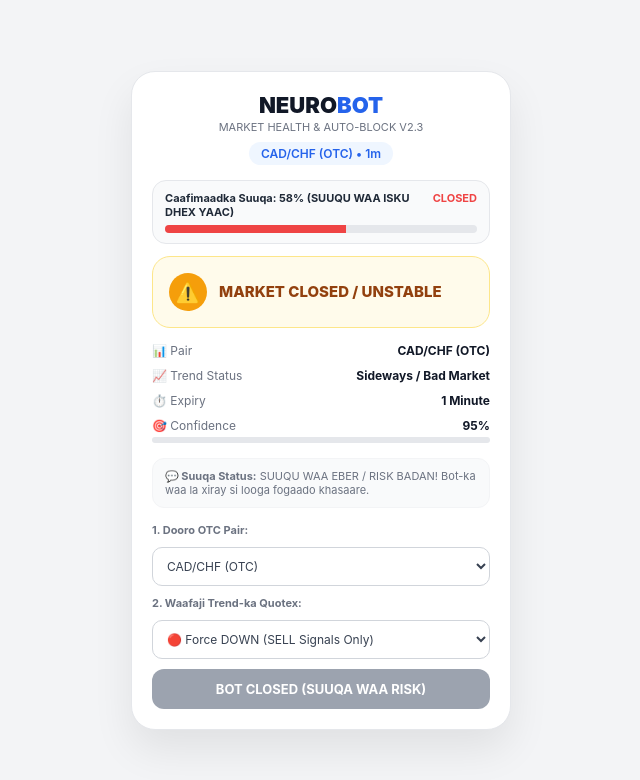
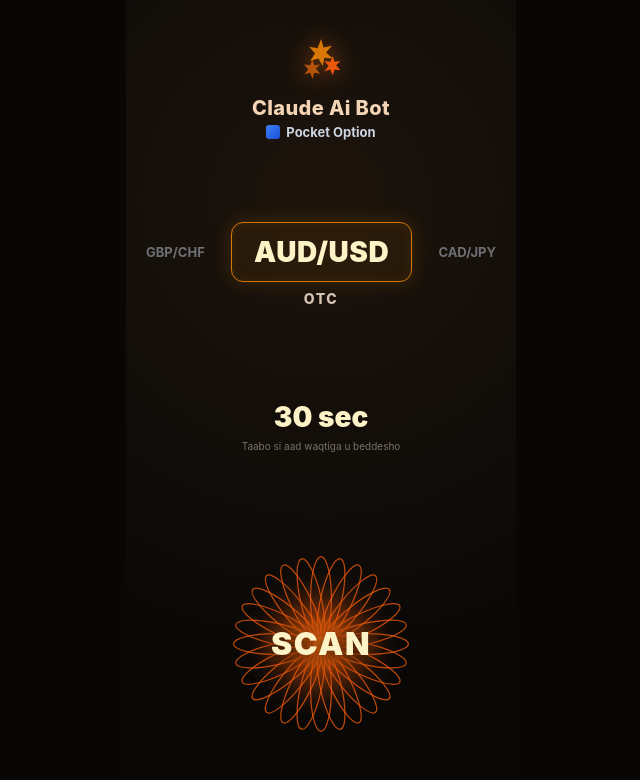
Before and after one commit to manaction636-creator/Jaaja-bot, a plain HTML site: page index.html in a window 1280 px wide. Shown: the whole page, without its empty margins (319-959 px from the left). Drawn offline with Linux system fonts and the light colour scheme.

Commit message:
Update index.html

```diff
--- a/index.html
+++ b/index.html
@@ -3,226 +3,421 @@
 <head>
   <meta charset="UTF-8">
   <meta name="viewport" content="width=device-width, initial-scale=1.0">
-    <title>NEUROBOT - Smart Market Health V2.3</title>
+  <title>Claude Ai Bot - Pocket Option</title>
   <style>
-        * { box-sizing: border-box; font-family: -apple-system, BlinkMacSystemFont, "Segoe UI", Roboto, sans-serif; margin: 0; padding: 0; }
-        body { background-color: #f3f4f6; color: #1f2937; display: flex; justify-content: center; align-items: center; min-height: 100vh; padding: 15px; }
-        .terminal-card { background: #ffffff; border-radius: 24px; box-shadow: 0 20px 40px rgba(0,0,0,0.08); width: 100%; max-width: 380px; padding: 20px; border: 1px solid #e5e7eb; }
-        .header { text-align: center; margin-bottom: 15px; }
-        .header h1 { font-size: 22px; font-weight: 900; color: #111827; }
-        .header h1 span { color: #2563eb; }
-        .header p { font-size: 11px; color: #6b7280; text-transform: uppercase; margin-top: 2px; }
-        .pair-badge { display: inline-block; background: #eff6ff; color: #2563eb; font-size: 12px; font-weight: 600; padding: 4px 12px; border-radius: 12px; margin-top: 8px; }
+    * {
+      box-sizing: border-box;
+      margin: 0;
+      padding: 0;
+      font-family: -apple-system, BlinkMacSystemFont, "Segoe UI", Roboto, Helvetica, Arial, sans-serif;
+      -webkit-tap-highlight-color: transparent;
+      user-select: none;
+    }
 
-        /* Market Health Section */
-        .health-card {
-            background: #f9fafb;
-            border: 1px solid #e5e7eb;
-            border-radius: 14px;
-            padding: 10px 12px;
-            margin-bottom: 12px;
-        }
-        .health-status {
+    body {
+      background-color: #080706;
+      color: #f5e6d3;
       display: flex;
-            justify-content: space-between;
-            font-size: 11px;
-            font-weight: bold;
-            margin-bottom: 6px;
-        }
-        .health-bar-bg {
-            height: 8px;
-            background: #e5e7eb;
-            border-radius: 10px;
+      justify-content: center;
+      align-items: center;
+      min-height: 100vh;
       overflow: hidden;
     }
-        .health-fill {
-            height: 100%;
-            width: 85%;
-            background: #10b981;
-            transition: width 0.4s ease, background-color 0.4s ease;
+
+    .phone-frame {
+      width: 100%;
+      max-width: 390px;
+      min-height: 100vh;
+      max-height: 820px;
+      background: radial-gradient(circle at 50% 25%, #1d140c 0%, #090807 75%);
+      display: flex;
+      flex-direction: column;
+      justify-content: space-between;
+      align-items: center;
+      padding: 28px 16px 36px;
+      position: relative;
     }
 
-        /* Signal Box */
-        .signal-box { border-radius: 18px; padding: 16px; margin-bottom: 15px; display: flex; align-items: center; gap: 12px; transition: all 0.3s ease; }
-        .signal-box.up { background-color: #ecfdf5; border: 1px solid #a7f3d0; color: #065f46; }
-        .signal-box.down { background-color: #fef2f2; border: 1px solid #fecaca; color: #991b1b; }
-        .signal-box.closed { background-color: #fffbebf7; border: 1px solid #fde68a; color: #92400e; }
+    /* Header Brand */
+    .brand-header {
+      display: flex;
+      flex-direction: column;
+      align-items: center;
+      text-align: center;
+      margin-top: 6px;
+    }
 
-        .signal-icon { width: 38px; height: 38px; border-radius: 50%; display: flex; align-items: center; justify-content: center; font-size: 20px; color: #fff; font-weight: bold; }
-        .signal-box.up .signal-icon { background-color: #10b981; }
-        .signal-box.down .signal-icon { background-color: #ef4444; }
-        .signal-box.closed .signal-icon { background-color: #f59e0b; }
+    .ai-emblem {
+      width: 54px;
+      height: 54px;
+      margin-bottom: 8px;
+      filter: drop-shadow(0 0 12px rgba(249, 115, 22, 0.55));
+    }
 
-        .signal-text { font-size: 15px; font-weight: 800; }
+    .brand-title {
+      font-size: 20px;
+      font-weight: 800;
+      color: #f3d5b5;
+      letter-spacing: 0.4px;
+    }
 
-        .details-list { display: flex; flex-direction: column; gap: 10px; margin-bottom: 15px; font-size: 12px; }
-        .detail-item { display: flex; justify-content: space-between; align-items: center; color: #4b5563; }
-        .detail-label { color: #6b7280; }
-        .detail-value { font-weight: 700; color: #111827; }
+    .broker-tag {
+      display: flex;
+      align-items: center;
+      gap: 6px;
+      margin-top: 4px;
+      font-size: 13px;
+      font-weight: 700;
+      color: #cbd5e1;
+    }
 
-        .confidence-bar-bg { height: 6px; background: #e5e7eb; border-radius: 10px; overflow: hidden; margin-top: 4px; }
-        .confidence-fill { height: 100%; width: 0%; border-radius: 10px; transition: width 0.5s ease; }
-        .up .confidence-fill { background-color: #10b981; }
-        .down .confidence-fill { background-color: #ef4444; }
-        .closed .confidence-fill { background-color: #f59e0b; }
+    .broker-icon {
+      width: 14px;
+      height: 14px;
+      background: linear-gradient(135deg, #3b82f6, #1d4ed8);
+      border-radius: 3px;
+      display: inline-block;
+    }
 
-        .reason-box { background: #f9fafb; border-radius: 12px; padding: 10px 12px; font-size: 11px; color: #6b7280; border: 1px solid #f3f4f6; margin-bottom: 15px; }
-        .controls { display: flex; flex-direction: column; gap: 10px; }
-        select { width: 100%; padding: 10px; border-radius: 10px; border: 1px solid #d1d5db; background: #fff; font-size: 12px; outline: none; color: #374151; }
-        .scan-btn { background: #2563eb; color: #fff; border: none; padding: 12px; border-radius: 12px; font-weight: 700; font-size: 13px; cursor: pointer; transition: background 0.2s; }
-        .scan-btn:hover { background: #1d4ed8; }
-        .scan-btn:disabled { background: #9ca3af; cursor: not-allowed; }
+    /* Pair Carousel Selector */
+    .pair-section {
+      width: 100%;
+      display: flex;
+      flex-direction: column;
+      align-items: center;
+      margin: 10px 0;
+    }
+
+    .pair-carousel {
+      width: 100%;
+      display: flex;
+      align-items: center;
+      justify-content: space-between;
+      gap: 8px;
+    }
+
+    .side-pair {
+      font-size: 13px;
+      font-weight: 700;
+      color: #9ca3af;
+      opacity: 0.65;
+      cursor: pointer;
+      padding: 8px 4px;
+      transition: opacity 0.2s, transform 0.2s;
+      white-space: nowrap;
+    }
+
+    .side-pair:active {
+      transform: scale(0.95);
+    }
+
+    .active-pair-box {
+      border: 1.5px solid #d97706;
+      background: rgba(217, 119, 6, 0.08);
+      box-shadow: 0 0 20px rgba(245, 158, 11, 0.18), inset 0 0 12px rgba(245, 158, 11, 0.08);
+      border-radius: 12px;
+      padding: 12px 22px;
+      font-size: 28px;
+      font-weight: 900;
+      color: #fef3c7;
+      letter-spacing: 0.5px;
+      text-align: center;
+      cursor: pointer;
+    }
+
+    .otc-badge {
+      margin-top: 8px;
+      font-size: 14px;
+      font-weight: 800;
+      color: #d6c5b3;
+      letter-spacing: 1.5px;
+    }
+
+    /* Timeframe Display */
+    .timeframe-display {
+      font-size: 28px;
+      font-weight: 900;
+      color: #fef3c7;
+      margin-top: 6px;
+      cursor: pointer;
+      padding: 4px 14px;
+      border-radius: 8px;
+      transition: background 0.2s;
+    }
+
+    .timeframe-display:active {
+      background: rgba(255, 255, 255, 0.08);
+    }
+
+    .tf-hint {
+      font-size: 10px;
+      color: #78716c;
+      margin-top: 2px;
+    }
+
+    /* Interactive Center Stage (Radial Orb + Result) */
+    .center-stage {
+      width: 100%;
+      height: 240px;
+      display: flex;
+      flex-direction: column;
+      justify-content: center;
+      align-items: center;
+      position: relative;
+    }
+
+    /* Radial Sunburst Orb */
+    .orb-wrapper {
+      width: 190px;
+      height: 190px;
+      position: relative;
+      display: flex;
+      justify-content: center;
+      align-items: center;
+      cursor: pointer;
+    }
+
+    .orb-svg {
+      width: 100%;
+      height: 100%;
+      transition: transform 0.3s ease;
+    }
+
+    .orb-wrapper.spinning .orb-svg {
+      animation: spinOrb 2.2s linear infinite;
+    }
+
+    @keyframes spinOrb {
+      0% { transform: rotate(0deg) scale(1); }
+      50% { transform: rotate(180deg) scale(1.06); }
+      100% { transform: rotate(360deg) scale(1); }
+    }
+
+    .scan-label {
+      position: absolute;
+      font-size: 32px;
+      font-weight: 900;
+      color: #fef3c7;
+      letter-spacing: 1.5px;
+      text-shadow: 0 2px 14px rgba(0, 0, 0, 0.9), 0 0 18px rgba(249, 115, 22, 0.8);
+      pointer-events: none;
+    }
+
+    .orb-wrapper.spinning .scan-label {
+      font-size: 16px;
+      letter-spacing: 2px;
+      color: #fdba74;
+    }
+
+    /* Big Signal Result Display */
+    .result-view {
+      display: none;
+      flex-direction: column;
+      align-items: center;
+      width: 100%;
+      animation: fadeInScale 0.3s ease forwards;
+      cursor: pointer;
+    }
+
+    @keyframes fadeInScale {
+      from { opacity: 0; transform: scale(0.88); }
+      to { opacity: 1; transform: scale(1); }
+    }
+
+    .signal-word {
+      font-size: 62px;
+      font-weight: 900;
+      letter-spacing: 2px;
+      line-height: 1;
+      margin-bottom: 14px;
+    }
+
+    .signal-down {
+      color: #f97316;
+      text-shadow: 0 0 28px rgba(249, 115, 22, 0.45);
+    }
+
+    .signal-up {
+      color: #22c55e;
+      text-shadow: 0 0 28px rgba(34, 197, 94, 0.45);
+    }
+
+    .trend-line-svg {
+      width: 240px;
+      height: 55px;
+      overflow: visible;
+    }
+
+    .reset-note {
+      margin-top: 14px;
+      font-size: 11px;
+      color: #a8a29e;
+      letter-spacing: 0.5px;
+    }
   </style>
 </head>
 <body>
 
-<div class="terminal-card">
-    <div class="header">
-        <h1>NEURO<span>BOT</span></h1>
-        <p>Market Health & Auto-Block V2.3</p>
-        <div class="pair-badge" id="pairDisplay">CAD/CHF (OTC) • 1m</div>
-    </div>
-
-    <!-- Market Health Monitor -->
-    <div class="health-card">
-        <div class="health-status">
-            <span>Caafimaadka Suuqa: <strong id="healthScore">85% (FIICAN)</strong></span>
-            <span id="healthBadge" style="color: #10b981;">OPEN</span>
-        </div>
-        <div class="health-bar-bg">
-            <div class="health-fill" id="healthFill"></div>
+<div class="phone-frame">
+  <!-- Top Brand Header -->
+  <div class="brand-header">
+    <svg class="ai-emblem" viewBox="0 0 64 64" fill="none">
+      <path d="M32 6L35 16L45 14L38 22L46 29L36 28L34 38L29 29L19 32L25 23L18 15L28 17L32 6Z" fill="#d97706"/>
+      <path d="M46 26L48 33L55 32L50 37L55 43L48 42L46 49L43 42L36 44L41 38L36 32L43 33L46 26Z" fill="#ea580c"/>
+      <path d="M22 30L24 37L31 36L26 41L31 47L24 46L22 53L19 46L12 48L17 42L12 36L19 37L22 30Z" fill="#b45309"/>
+    </svg>
+    <div class="brand-title">Claude Ai Bot</div>
+    <div class="broker-tag">
+      <span class="broker-icon"></span>
+      <span>Pocket Option</span>
     </div>
   </div>
 
-    <!-- Signal Box -->
-    <div class="signal-box down" id="signalBox">
-        <div class="signal-icon" id="signalIcon">↓</div>
-        <div class="signal-text" id="signalTitle">Your signal is DOWN</div>
+  <!-- Pair Carousel Selector -->
+  <div class="pair-section">
+    <div class="pair-carousel">
+      <div class="side-pair" id="prevPair" onclick="shiftPair(-1)">GBP/CHF</div>
+      <div class="active-pair-box" id="activePair" onclick="shiftPair(1)">AUD/USD</div>
+      <div class="side-pair" id="nextPair" onclick="shiftPair(1)">CAD/JPY</div>
+    </div>
+    <div class="otc-badge">OTC</div>
   </div>
 
-    <!-- Details -->
-    <div class="details-list">
-        <div class="detail-item"><span class="detail-label">📊 Pair</span><span class="detail-value" id="pairVal">CAD/CHF (OTC)</span></div>
-        <div class="detail-item"><span class="detail-label">📈 Trend Status</span><span class="detail-value" id="trendVal">Normal Market</span></div>
-        <div class="detail-item"><span class="detail-label">⏱️ Expiry</span><span class="detail-value">1 Minute</span></div>
-        <div class="detail-item" style="flex-direction: column; align-items: flex-start;">
-            <div style="display:flex; justify-content:space-between; width:100%;">
-                <span class="detail-label">🎯 Confidence</span>
-                <span class="detail-value" id="confidenceVal">95%</span>
+  <!-- Timeframe (Default 30 sec) -->
+  <div style="text-align: center;">
+    <div class="timeframe-display" id="tfDisplay" onclick="cycleTimeframe()">30 sec</div>
+    <div class="tf-hint">Taabo si aad waqtiga u beddesho</div>
   </div>
-            <div class="confidence-bar-bg" style="width:100%;">
-                <div class="confidence-fill" id="confidenceFill" style="width: 95%;"></div>
+
+  <!-- Center Stage: Radial SCAN Orb OR Big UP/DOWN Signal -->
+  <div class="center-stage">
+    <!-- SCAN Radial Orb -->
+    <div class="orb-wrapper" id="orbWrapper" onclick="startScan()">
+      <svg class="orb-svg" id="orbSvg" viewBox="0 0 200 200"></svg>
+      <div class="scan-label" id="scanLabel">SCAN</div>
+    </div>
+
+    <!-- Signal Output View -->
+    <div class="result-view" id="resultView" onclick="resetToScan()">
+      <div class="signal-word signal-down" id="signalWord">DOWN</div>
+      <svg class="trend-line-svg" id="trendLineSvg" viewBox="0 0 240 55">
+        <polyline id="trendPolyline" fill="none" stroke="#f97316" stroke-width="5" stroke-linecap="round" stroke-linejoin="round" points="10,12 120,46 230,18"/>
+      </svg>
+      <div class="reset-note">Taabo si aad mar kale u SCAN garayso</div>
     </div>
   </div>
 </div>
 
-    <!-- Reason Box -->
-    <div class="reason-box">
-        <strong>💬 Suuqa Status:</strong> <span id="reasonText">Suuqu xaalad fiican ayuu ku jiraa, waa la trading-gareyn karaa.</span>
-    </div>
+<script>
+  const pairs = [
+    "AUD/USD",
+    "CAD/JPY",
+    "EUR/USD",
+    "GBP/USD",
+    "USD/JPY",
+    "CHF/JPY",
+    "AUD/CAD",
+    "USD/MXN",
+    "GBP/CHF"
+  ];
+  let currentPairIndex = 0;
 
-    <!-- Controls -->
-    <div class="controls">
-        <label style="font-size: 11px; font-weight: bold; color: #6b7280;">1. Dooro OTC Pair:</label>
-        <select id="assetSelect" onchange="checkMarketHealth()">
-            <option value="CAD/CHF (OTC)">CAD/CHF (OTC)</option>
-            <option value="EUR/USD (OTC)">EUR/USD (OTC)</option>
-            <option value="GBP/USD (OTC)">GBP/USD (OTC)</option>
-            <option value="USD/JPY (OTC)">USD/JPY (OTC)</option>
-        </select>
+  // Waqtigu wuxuu ka bilaabmayaa 30 sec
+  const timeframes = ["30 sec", "15 sec", "1 min", "5 sec", "5 min"];
+  let currentTfIndex = 0;
+  let isScanning = false;
 
-        <label style="font-size: 11px; font-weight: bold; color: #6b7280;">2. Waafaji Trend-ka Quotex:</label>
-        <select id="manualTrendSelect">
-            <option value="DOWN">🔴 Force DOWN (SELL Signals Only)</option>
-            <option value="UP">🟢 Force UP (BUY Signals Only)</option>
-        </select>
+  // Dhismaha Goobada Shucaaca Leh (Radial Spirograph Petals)
+  function buildRadialOrb() {
+    const svg = document.getElementById("orbSvg");
+    const petalCount = 28;
+    let markup = `<defs>
+      <radialGradient id="coreGlow" cx="50%" cy="50%" r="50%">
+        <stop offset="0%" stop-color="#f97316" stop-opacity="0.95"/>
+        <stop offset="45%" stop-color="#ea580c" stop-opacity="0.35"/>
+        <stop offset="100%" stop-color="#090807" stop-opacity="0"/>
+      </radialGradient>
+    </defs>
+    <circle cx="100" cy="100" r="85" fill="url(#coreGlow)"/>`;
 
-        <button class="scan-btn" id="scanBtn" onclick="generateStrictSignal()">ANALYZE & SCAN SIGNAL</button>
-    </div>
-</div>
-
-<script>
-    let isMarketClosed = false;
-
-    function checkMarketHealth() {
-        const score = Math.floor(Math.random() * (98 - 40 + 1)) + 40;
-        const healthFill = document.getElementById("healthFill");
-        const healthScore = document.getElementById("healthScore");
-        const healthBadge = document.getElementById("healthBadge");
-        const btn = document.getElementById("scanBtn");
-        const signalBox = document.getElementById("signalBox");
-
-        healthFill.style.width = score + "%";
-
-        if (score < 60) {
-            // Bad Market / Sideways -> AUTO CLOSE BOT
-            isMarketClosed = true;
-            healthFill.style.backgroundColor = "#ef4444";
-            healthScore.innerText = score + "% (SUUQU WAA ISKU DHEX YAAC)";
-            healthBadge.innerText = "CLOSED";
-            healthBadge.style.color = "#ef4444";
-
-            signalBox.className = "signal-box closed";
-            document.getElementById("signalIcon").innerText = "⚠️";
-            document.getElementById("signalTitle").innerText = "MARKET CLOSED / UNSTABLE";
-            document.getElementById("trendVal").innerText = "Sideways / Bad Market";
-            document.getElementById("reasonText").innerText = "SUUQU WAA EBER / RISK BADAN! Bot-ka waa la xiray si looga fogaado khasaare.";
-
-            btn.disabled = true;
-            btn.innerText = "BOT CLOSED (SUUQA WAA RISK)";
-        } else {
-            // Good Market -> OPEN
-            isMarketClosed = false;
-            healthFill.style.backgroundColor = "#10b981";
-            healthScore.innerText = score + "% (FIICAN)";
-            healthBadge.innerText = "OPEN";
-            healthBadge.style.color = "#10b981";
-
-            btn.disabled = false;
-            btn.innerText = "ANALYZE & SCAN SIGNAL";
+    for (let i = 0; i < petalCount; i++) {
+      const angle = (360 / petalCount) * i;
+      markup += `<ellipse cx="100" cy="52" rx="11" ry="44" fill="none" stroke="#ea580c" stroke-width="1.3" stroke-opacity="0.8" transform="rotate(${angle} 100 100)"/>`;
     }
+    markup += `<circle cx="100" cy="100" r="8" fill="#f97316"/>`;
+    svg.innerHTML = markup;
   }
 
-    function generateStrictSignal() {
-        if (isMarketClosed) return;
+  function renderPairs() {
+    const total = pairs.length;
+    const prevIdx = (currentPairIndex - 1 + total) % total;
+    const nextIdx = (currentPairIndex + 1) % total;
 
-        const btn = document.getElementById("scanBtn");
-        btn.disabled = true;
-        btn.innerText = "ANALYZING MARKET...";
-
-        setTimeout(() => {
-            const asset = document.getElementById("assetSelect").value;
-            const trend = document.getElementById("manualTrendSelect").value;
-            const signalBox = document.getElementById("signalBox");
-
-            document.getElementById("pairDisplay").innerText = asset + " • 1m";
-            document.getElementById("pairVal").innerText = asset;
-
-            const confidence = Math.floor(Math.random() * (98 - 92 + 1)) + 92;
-            document.getElementById("confidenceVal").innerText = confidence + "%";
-            document.getElementById("confidenceFill").style.width = confidence + "%";
-
-            if (trend === "UP") {
-                signalBox.className = "signal-box up";
-                document.getElementById("signalIcon").innerText = "↑";
-                document.getElementById("signalTitle").innerText = "Your signal is UP";
-                document.getElementById("trendVal").innerText = "Strong Uptrend";
-                document.getElementById("reasonText").innerText = "Signal-ku wuxuu si sax ah u raacay Trend-ka Cagaaran.";
-            } else {
-                signalBox.className = "signal-box down";
-                document.getElementById("signalIcon").innerText = "↓";
-                document.getElementById("signalTitle").innerText = "Your signal is DOWN";
-                document.getElementById("trendVal").innerText = "Strong Downtrend";
-                document.getElementById("reasonText").innerText = "Signal-ku wuxuu si sax ah u raacay Trend-ka Casaanka ah.";
+    document.getElementById("prevPair").innerText = pairs[prevIdx];
+    document.getElementById("activePair").innerText = pairs[currentPairIndex];
+    document.getElementById("nextPair").innerText = pairs[nextIdx];
   }
 
-            btn.disabled = false;
-            btn.innerText = "ANALYZE & SCAN SIGNAL";
-        }, 1000);
+  function shiftPair(dir) {
+    if (isScanning) return;
+    const total = pairs.length;
+    currentPairIndex = (currentPairIndex + dir + total) % total;
+    renderPairs();
+    resetToScan();
   }
 
-    // Run Health Scanner when opened
-    checkMarketHealth();
+  function cycleTimeframe() {
+    if (isScanning) return;
+    currentTfIndex = (currentTfIndex + 1) % timeframes.length;
+    document.getElementById("tfDisplay").innerText = timeframes[currentTfIndex];
+  }
+
+  function startScan() {
+    if (isScanning) return;
+    isScanning = true;
+
+    const orb = document.getElementById("orbWrapper");
+    const label = document.getElementById("scanLabel");
+    orb.classList.add("spinning");
+    label.innerText = "SCANNING...";
+
+    // 3 ilbiriqsi ayuu wareegayaa ka hor inta uusan signal-ka soo saarin
+    setTimeout(() => {
+      orb.classList.remove("spinning");
+      orb.style.display = "none";
+
+      const isUp = Math.random() > 0.5;
+      const word = document.getElementById("signalWord");
+      const poly = document.getElementById("trendPolyline");
+
+      if (isUp) {
+        word.innerText = "UP";
+        word.className = "signal-word signal-up";
+        poly.setAttribute("stroke", "#22c55e");
+        poly.setAttribute("points", "10,44 120,12 230,36");
+      } else {
+        word.innerText = "DOWN";
+        word.className = "signal-word signal-down";
+        poly.setAttribute("stroke", "#f97316");
+        poly.setAttribute("points", "10,12 120,46 230,18");
+      }
+
+      document.getElementById("resultView").style.display = "flex";
+      isScanning = false;
+    }, 3000);
+  }
+
+  function resetToScan() {
+    isScanning = false;
+    document.getElementById("resultView").style.display = "none";
+    const orb = document.getElementById("orbWrapper");
+    orb.style.display = "flex";
+    orb.classList.remove("spinning");
+    document.getElementById("scanLabel").innerText = "SCAN";
+  }
+
+  buildRadialOrb();
+  renderPairs();
 </script>
 
 </body>
```
Lines whose indentation alone changed are shown as unchanged.
